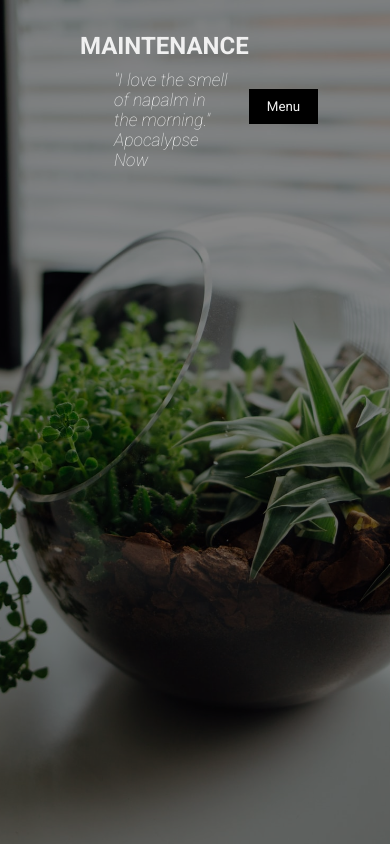
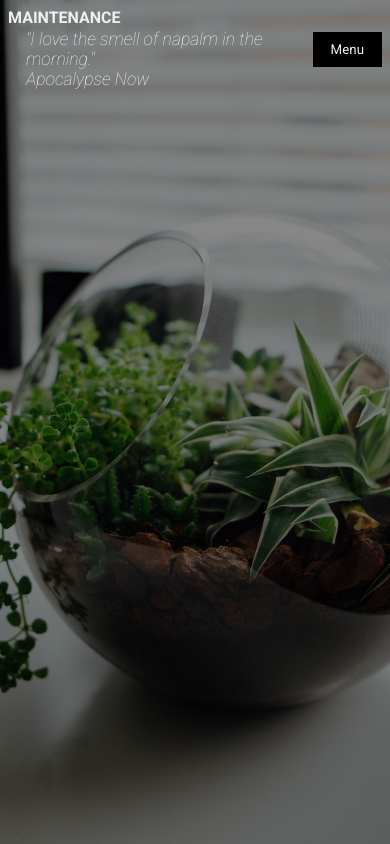
Before and after one commit to Diego-Lopes-Ferreira/dashboard-pure-js, a website built with webpack: page index.html in a window 390 px wide. Built offline with nearby package versions, Linux system fonts and the light colour scheme.

Commit message:
fix: header size too big

```diff
--- a/styles/styles.css
+++ b/styles/styles.css
@@ -37,8 +37,9 @@ body {
   width: 100vw;
 }
 
+/* * Wrapper of the main section */
 main {
-  margin: 30px 0px 0px 0px;
+  margin: 0;
   display: flex;
   flex: 1;
   justify-content: center;
@@ -46,7 +47,7 @@ main {
   flex-direction: row;
   flex-wrap: wrap;
   gap: 10px;
-  padding: 0 2rem 2rem 2rem;
+  padding: 1rem 2rem 2rem 2rem;
   overflow-y: auto;
 }
 main::-webkit-scrollbar {
@@ -59,13 +60,14 @@ main::-webkit-scrollbar-thumb {
   border-radius: 2px;
 }
 
+/* * Header */
 header {
   display: flex;
   justify-content: space-between;
   align-items: center;
   flex-direction: row;
   width: 100vw;
-  padding: 2rem 5rem;
+  padding: 1rem 5rem 0 5rem;
 }
 header section {
   max-width: 900px;
@@ -95,3 +97,21 @@ header button#changeQuote {
 header button:hover {
   transform: translateY(-2px);
 }
+@media(max-width: 500px) {
+  header {
+    padding: 0.5rem 0.5rem 0 0.5rem;
+  }
+  header h1 {
+    font-size: 1rem;
+  }
+  header button#changeQuote {
+    padding: 0;
+    background-color: transparent;
+    display: flex;
+    flex-direction: column;
+    text-align: justify;
+    transition: 0.2s;
+    border: 2px solid transparent;
+    text-align: left;
+  }
+}
```
